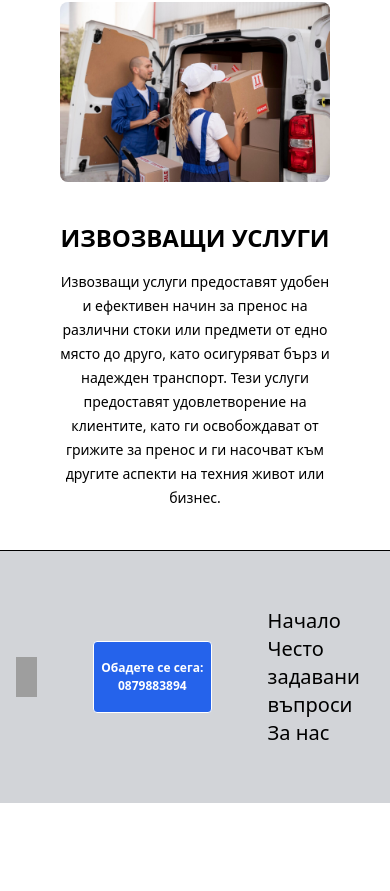
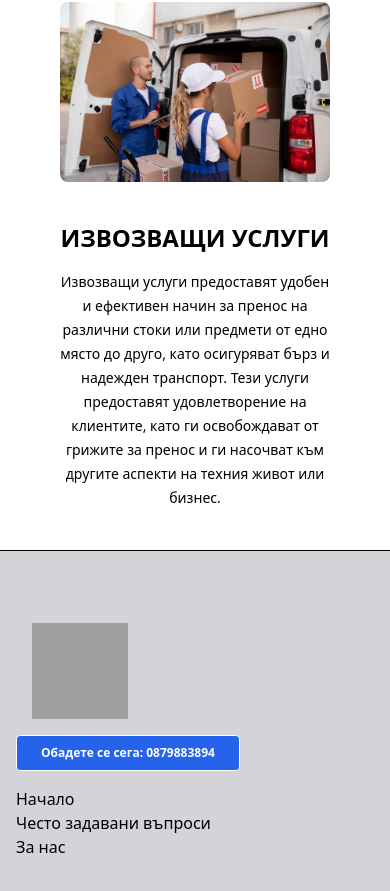
Before and after one commit to fabiennikolov/kurti-chisti, a Nuxt app: page / in a window 390 px wide. Shown: the part 1405-2296 px from the top of the page. Before the commit the page ends 2208 px from the top, so only its background shows below. Built offline with nearby package versions, Linux system fonts and the light colour scheme; grey boxes are pictures that could not be loaded; a web font is replaced by a local one.

Commit message:
adding content for footer

```diff
--- a/components/Footer.vue
+++ b/components/Footer.vue
@@ -1,16 +1,16 @@
 <template>
   <div
-    class="mx-a flex items-center justify-center gap-14 b-t-1 b-black px-4 py-14 .dark:b-t-1 .dark:b-white/25 .dark:bg-white/8 .light:bg-gray-600/25"
+    class="mx-a items-center justify-center gap-14 b-t-1 b-black px-4 px-a py-14 md:flex .dark:b-t-1 .dark:b-white/25 .dark:bg-white/8 .light:bg-gray-600/25"
   >
     <NuxtLink to="/">
-      <img src="@/logo.webp" class="inline-block h-10 w-12 sm:h-16 sm:w-16">
+      <img src="@/logo.webp" class="m-4 inline-block h-10 h-24 w-12 w-24 flex gap-4">
     </NuxtLink>
     <a href="tel:+359879883894">
-      <CoolButton class="text-3 font-bold xl:text-4">
+      <CoolButton class="mx-a mb-4 items-center justify-center text-3 font-bold xl:text-4">
         Обадете се сега: 0879883894
       </CoolButton>
     </a>
-    <ul class="flex flex-col text-xl">
+    <ul class="flex-col md:flex md:text-3 xl:text-xl">
       <li>
         <NuxtLink to="/">
           Начало
```
